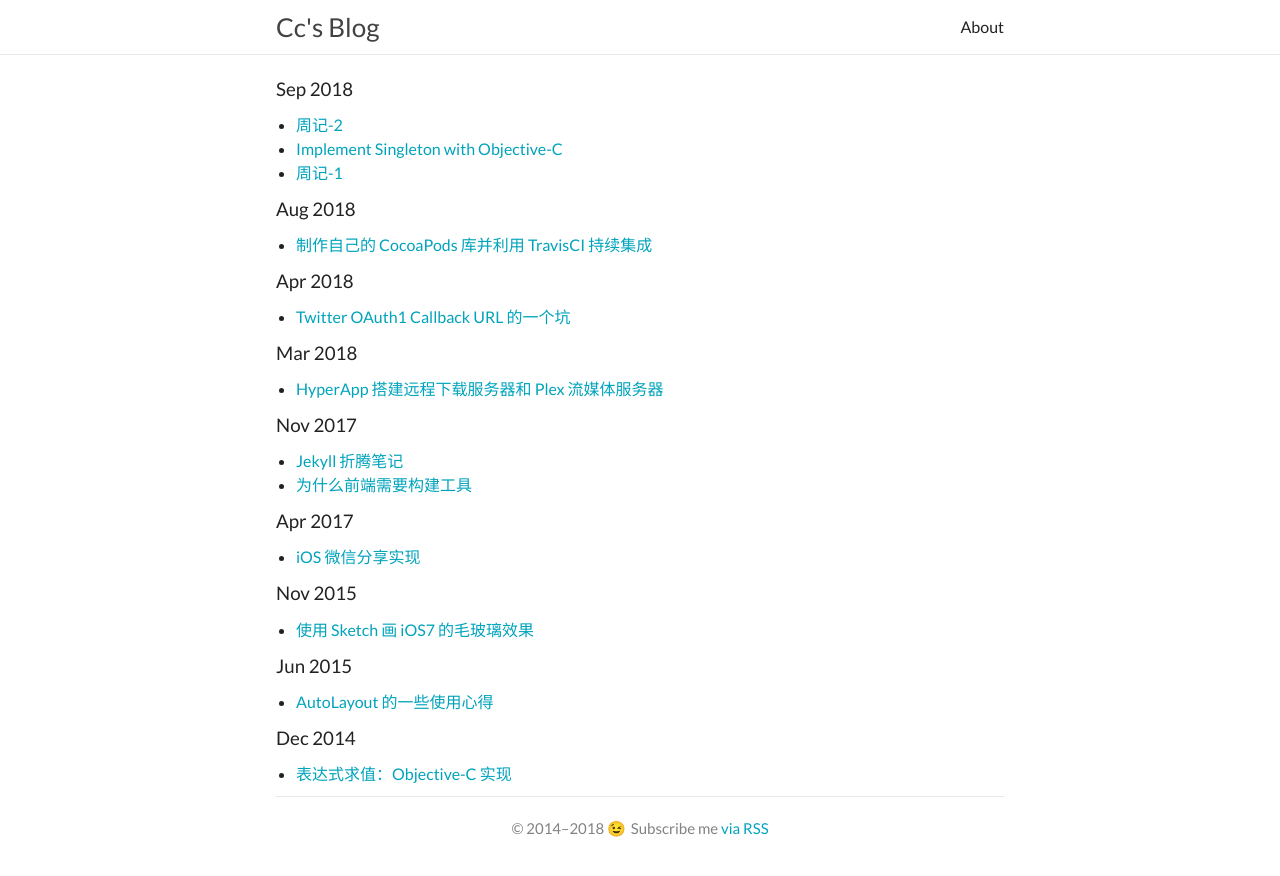
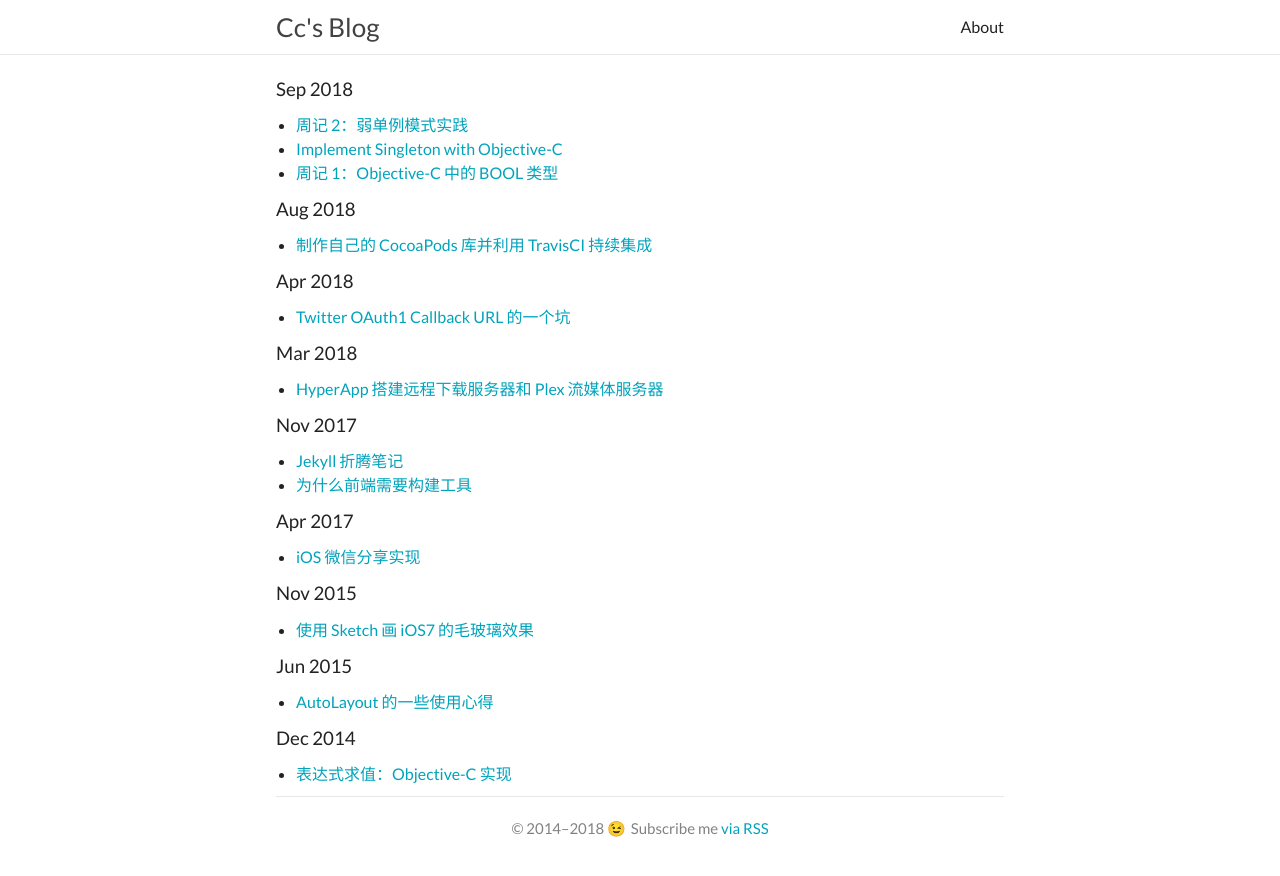
Before and after one commit to zchan0/zchan0.github.io, a Jekyll site: the page built from index.md, in a window 1280 px wide. Shown: the top 876 px of the page. Built offline with Jekyll 4.4.1, drawn with Linux system fonts in a browser that asks for light colours; a style sheet for code colours, icons or effects is not loaded.

Commit message:
Update posts

```diff
--- a/_posts/2018-09-16-weekly-post-0.md
+++ b/_posts/2018-09-16-weekly-post-0.md
@@ -1,6 +1,6 @@
 ---
 layout: post
-title: 周记-1
+title: 周记 1：Objective-C 中的 BOOL 类型
 date: 2018-09-15 13:11 +0800
 ---
 
--- a/_posts/2018-09-24-weekly-post-1.md
+++ b/_posts/2018-09-24-weekly-post-1.md
@@ -1,6 +1,6 @@
 ---
 layout: post
-title: 周记-2
+title: 周记 2：弱单例模式实践
 date: 2018-09-24 11:01 +0800
 ---
 
```
